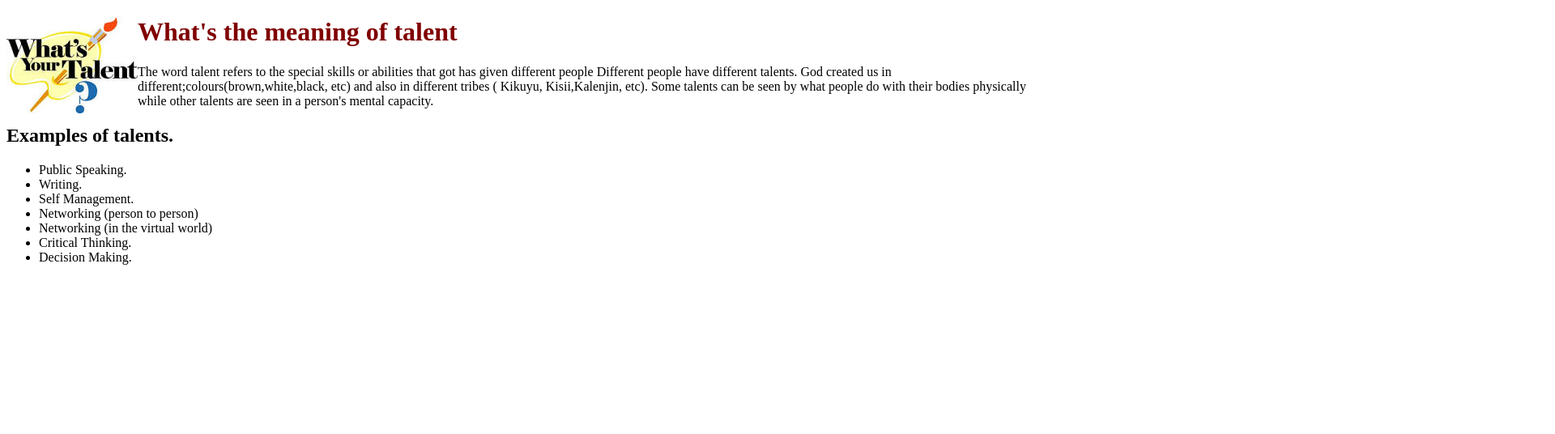
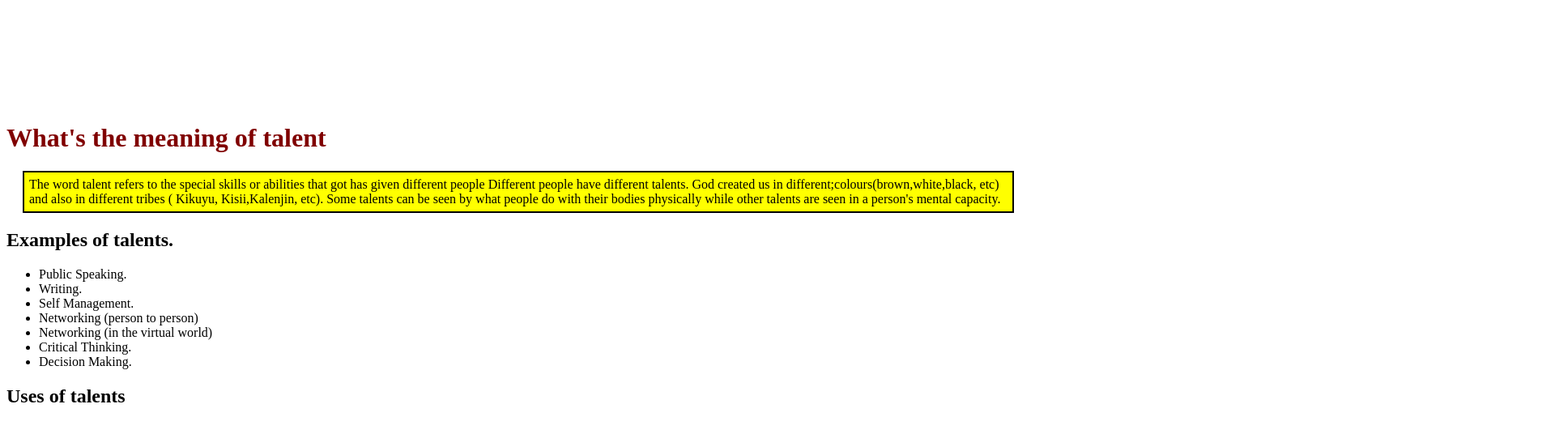
Before and after one commit to Sijenn/talents, a plain HTML site: page index.html in a window 1280 px wide. Shown: the top 536 px of the page at 81% size, 1920 px wide, since content can reach past the window. Drawn offline with Linux system fonts and the light colour scheme.

Commit message:
added README

```diff
--- a/css/styles.css
+++ b/css/styles.css
@@ -1,6 +1,26 @@
 h1 {
   color: maroon;
 }
-img{
-  float: left;
+.test-box {
+  border: 2px solid black;
+  border-left: 2px so lid red;
+  padding :6px;
+  margin: 20px;
+  background-color: yellow
 }
+.picture
+{
+  margin: auto;
+  width: auto;
+  padding-left: 5000px;
+}
+
+
+@media screen and (max-width: 500px) {
+  body {
+    background-color: yellowgreen;
+  }
+  h1{
+    color:blue;
+  }
+}
--- a/index.html
+++ b/index.html
@@ -1,14 +1,17 @@
 <!DOCTYPE html>
 <html lang="en" dir="ltr">
+
 <head>
   <meta charset="utf-8">
   <title>TALENTS</title>
   <link rel="stylesheet" href="css/styles.css">
 </head>
+
 <body>
-    <image src="images/talentpic.jpeg" alt="an image printed what's your talent words">
+  <image src="images/talentpic.jpeg" alt="an image printed what's your talent words" class="picture">
     <h1>What's the meaning of talent</h1>
-    <p>The word talent refers to the special skills or abilities that got has given different people Different people have different talents. God created us in different;colours(brown,white,black, etc) and also in different tribes ( Kikuyu, Kisii,Kalenjin, etc). Some talents can be seen by what people do with their bodies physically while other talents are seen in a person's mental capacity.</p>
+    <div class="test-box">The word talent refers to the special skills or abilities that got has given different people Different people have different talents. God created us in different;colours(brown,white,black, etc) and also in different tribes
+      ( Kikuyu, Kisii,Kalenjin, etc). Some talents can be seen by what people do with their bodies physically while other talents are seen in a person's mental capacity.</div>
     <h2>Examples of talents.</h2>
     <ul>
       <li>Public Speaking.</li>
@@ -19,5 +22,9 @@
       <li>Critical Thinking.</li>
       <li>Decision Making.</li>
     </ul>
+    <h2>Uses of talents</h2>
+
+
 </body>
+
 </html>
```
Also changed, not shown: 1 other file. Lines whose indentation alone changed are shown as unchanged.
